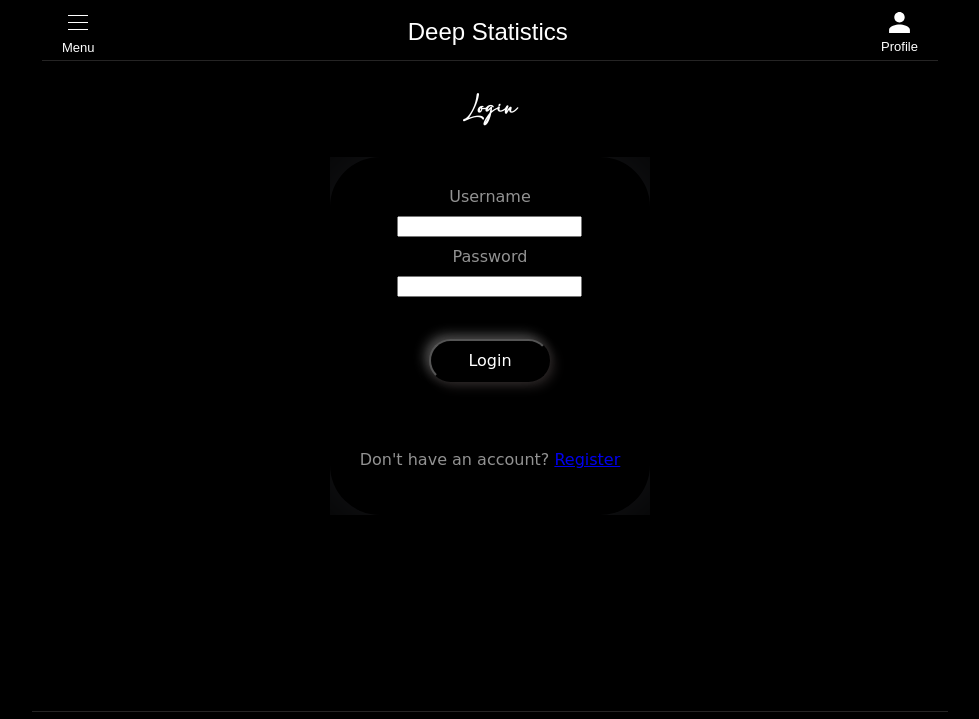
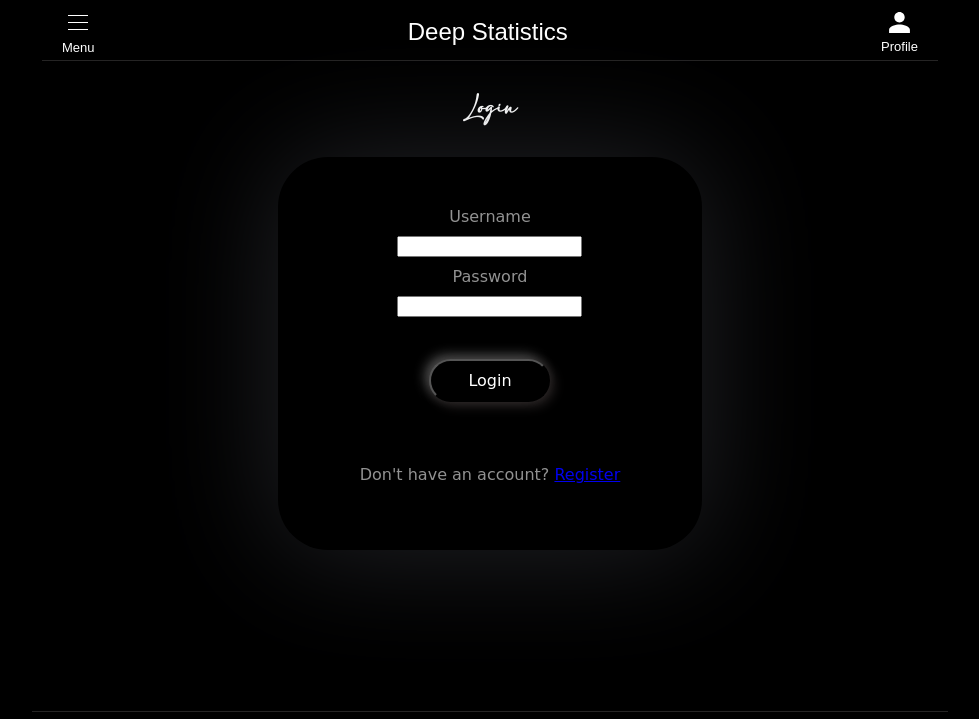
Before and after one commit to crepantherx/testing.statistics.org.in, a Django app: page /login/ in a window 1280 px wide. Shown: the top 719 px of the page, without its empty margins (150-1129 px from the left). Run offline with Django 5.2, Linux system fonts and the light colour scheme; some web fonts are replaced.

Commit message:
very good

```diff
--- a/static/css/login.css
+++ b/static/css/login.css
@@ -7,17 +7,17 @@
     font-family: 'Uni Sans Heavy Regular', cursive;
     color: #929292;
     /*border: 1px solid #252424;*/
-    gap: 20px;
+    gap: 15px;
     padding: 50px;
     box-shadow: 0px 0px 120px rgba(80, 82, 91, 0.44);
     border-radius: 50px;
 
-    width: auto; /* Width of the book */
+    width: 90%;
     /*height: 200px; !* Height of the book *!*/
     position: relative;
     place-content: center;
     place-items: center;
-    padding: 30px;
+    /*border: 1px solid white;*/
 
 }
 
--- a/static/css/shared-style.css
+++ b/static/css/shared-style.css
@@ -262,14 +262,8 @@ main > div {
     place-self: center;
     place-content: center;
     text-align: center;
-        overflow-y: auto; /* Enables vertical scrolling */
-    -ms-overflow-style: none; /* IE and Edge */
-    scrollbar-width: none; /* Firefox */
 }
 
-#tail::-webkit-scrollbar {
-    display: none;
-}
 
 
 fieldset {
```
